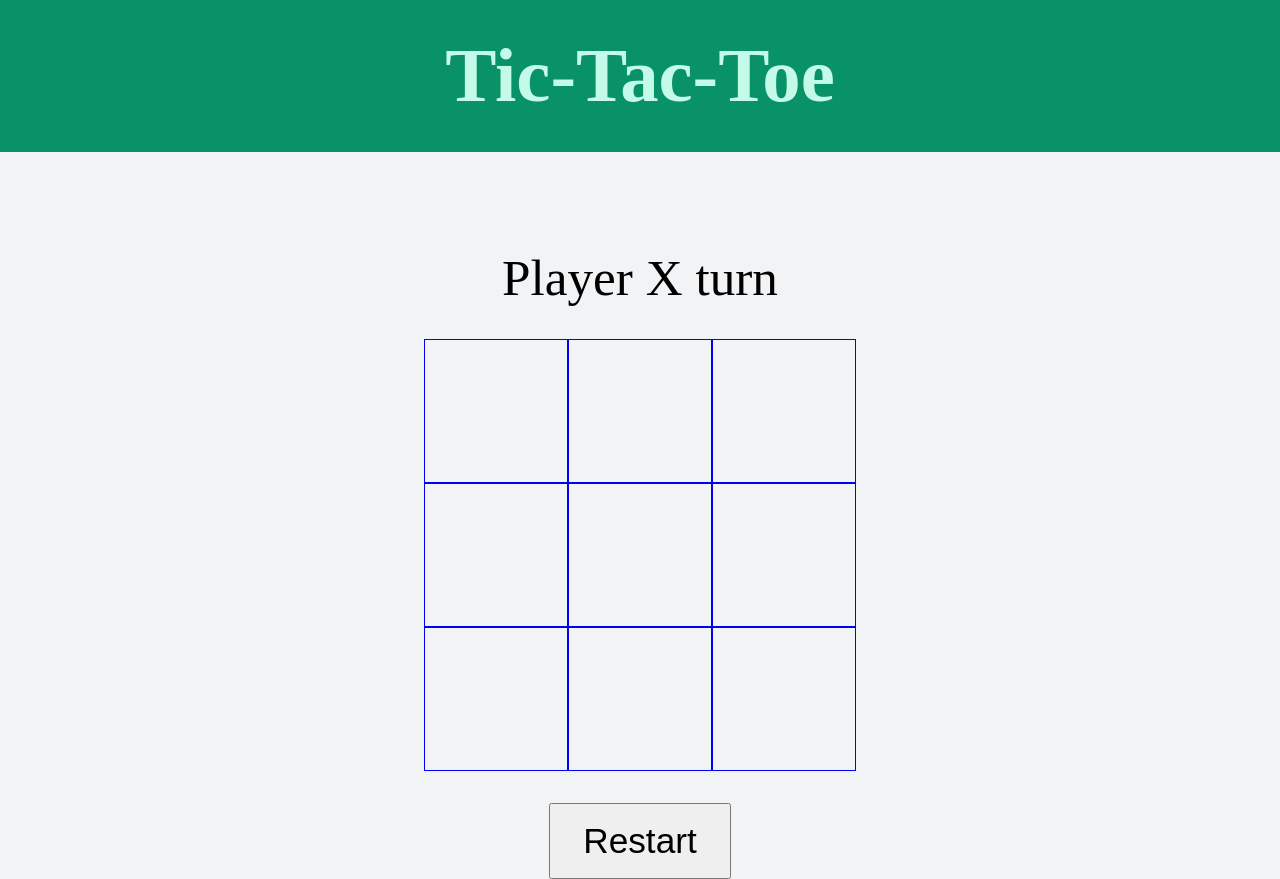
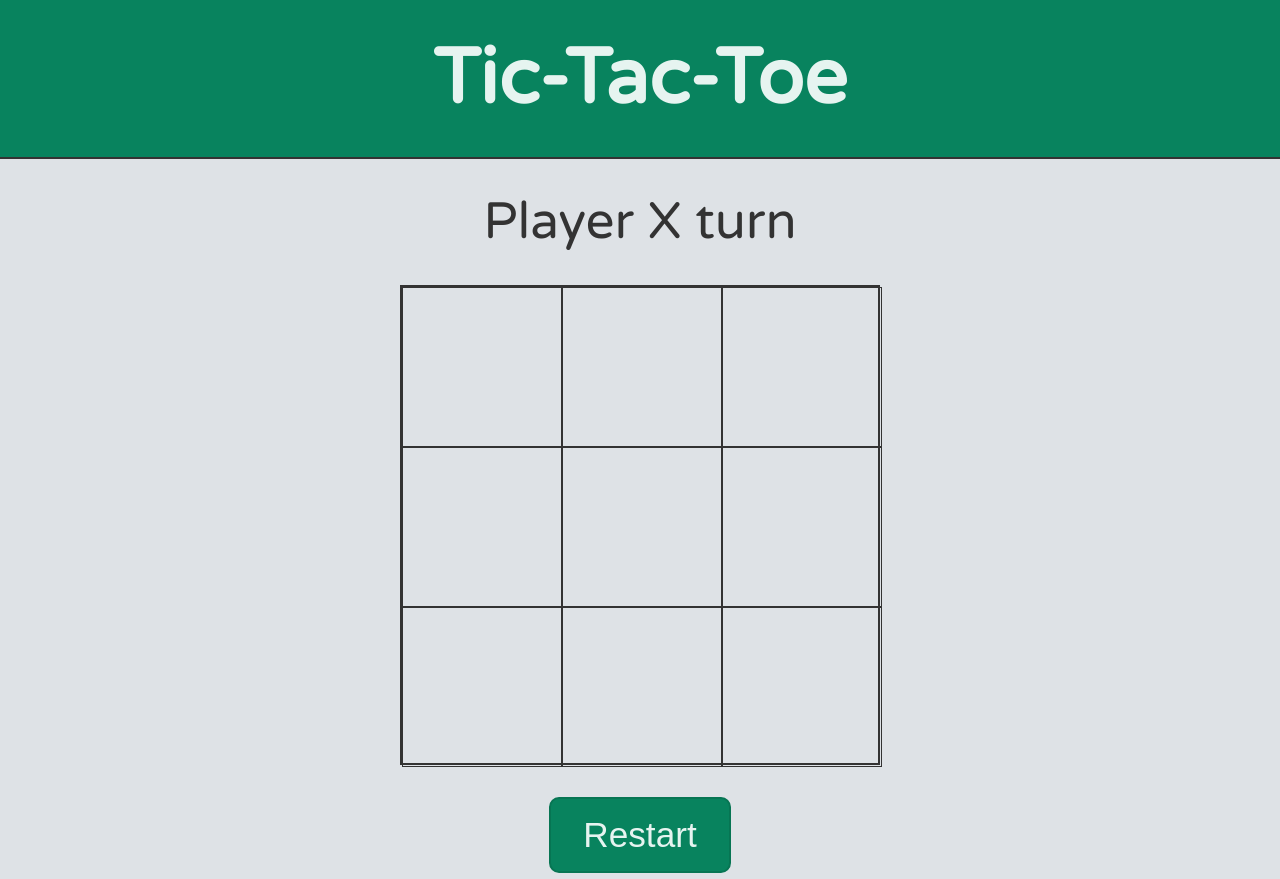
Before and after one commit to dakson99/TicTacToe-game-main, a plain HTML site: page index.html in a window 1280 px wide. Drawn offline with Linux system fonts and the light colour scheme.

Commit message:
Finish main styles

```diff
--- a/index.html
+++ b/index.html
@@ -5,6 +5,8 @@
     <meta charset="UTF-8" />
     <meta http-equiv="-UA-Compatible" content="IE=edge" />
     <meta name="viewport" content="width=device-width, initial-scale=1.0" />
+    <link rel="preconnect" href="https://fonts.gstatic.com" crossorigin />
+    <link href="https://fonts.googleapis.com/css2?family=Varela+Round&display=swap" rel="stylesheet" />
     <link rel="stylesheet" href="style.css" />
     <title>TicTacToe</title>
 </head>
--- a/script.js
+++ b/script.js
@@ -99,6 +99,7 @@ const gameLogic = (function () {
 
         cells.forEach((c) => (c.textContent = ''));
 
+        displayTurn.textContent = `Player X's turn`;
     };
 
     // attach event listeners to each div
--- a/style.css
+++ b/style.css
@@ -5,22 +5,24 @@
 }
 
 body {
-    background-color: #f1f3f5;
+    font-family: 'Varela Round', sans-serif;
+    background-color: #dee2e6;
+    color: #333;
 }
 
 .heading {
     text-align: center;
-    background-color: #099268;
-    color: #c3fae8;
+    background-color: #08835e;
+    color: #e6f4f0;
     padding: 2rem;
     font-size: 4.8rem;
-    font-weight: 700;
+    border-bottom: 2px solid #333;
 }
 
 .main__container {
     display: flex;
     flex-direction: column;
-    margin-top: 6rem;
+    margin-top: 2rem;
 }
 
 .message__div {
@@ -35,20 +37,22 @@ body {
 .grid__container {
     display: grid;
     grid-template-columns: repeat(3, 1fr);
-    align-items: center;
     margin: 0 auto;
-    align-content: center;
-    justify-content: center;
-    font-size: 3rem;
     margin-bottom: 2rem;
+    width: 30rem;
+    height: 30rem;
+    border: 2px solid #333;
 }
 
 .grid__element {
-    padding: 4rem;
-    border: 1px solid blue;
-    height: 5rem;
-    min-height: 9rem;
-    min-width: 9rem;
+    height: 10rem;
+    width: 10rem;
+    font-size: 5rem;
+    border: 1px solid #333;
+    display: flex;
+    align-items: center;
+    justify-content: center;
+    cursor: pointer;
 }
 
 .btn__div {
@@ -59,4 +63,8 @@ body {
     display: inline-block;
     padding: 1rem 2rem;
     font-size: 2.2rem;
+    border: 2px solid #077553;
+    border-radius: 10px;
+    background-color: #08835e;
+    color: #e6f4f0;
 }
```
